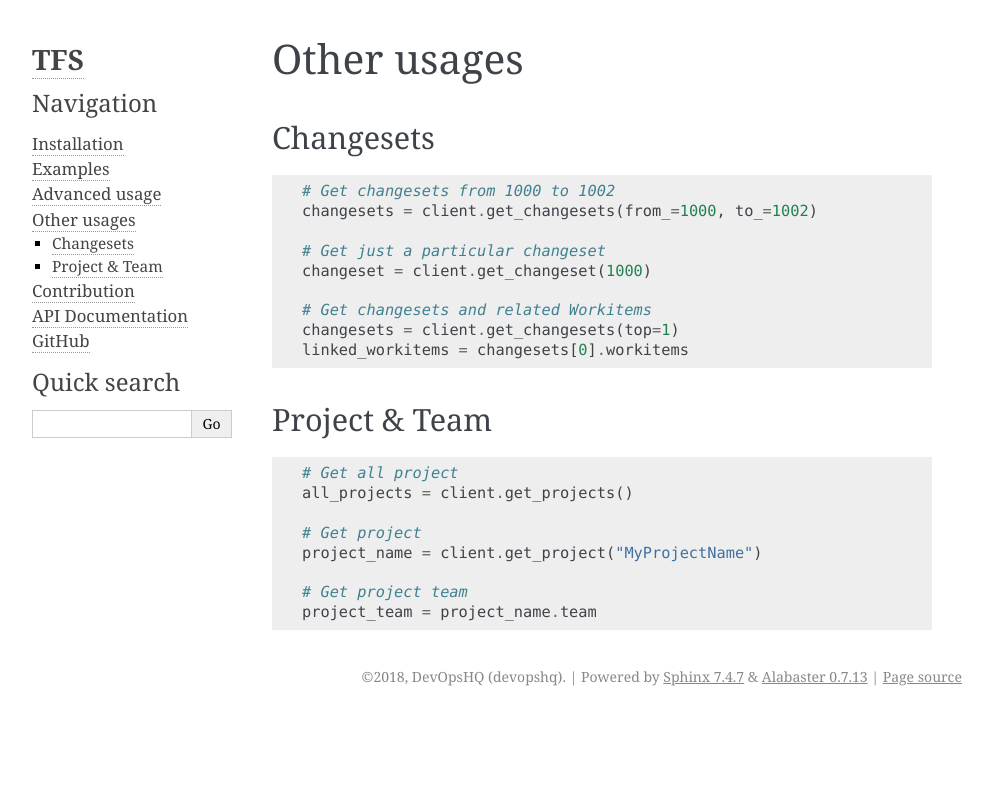
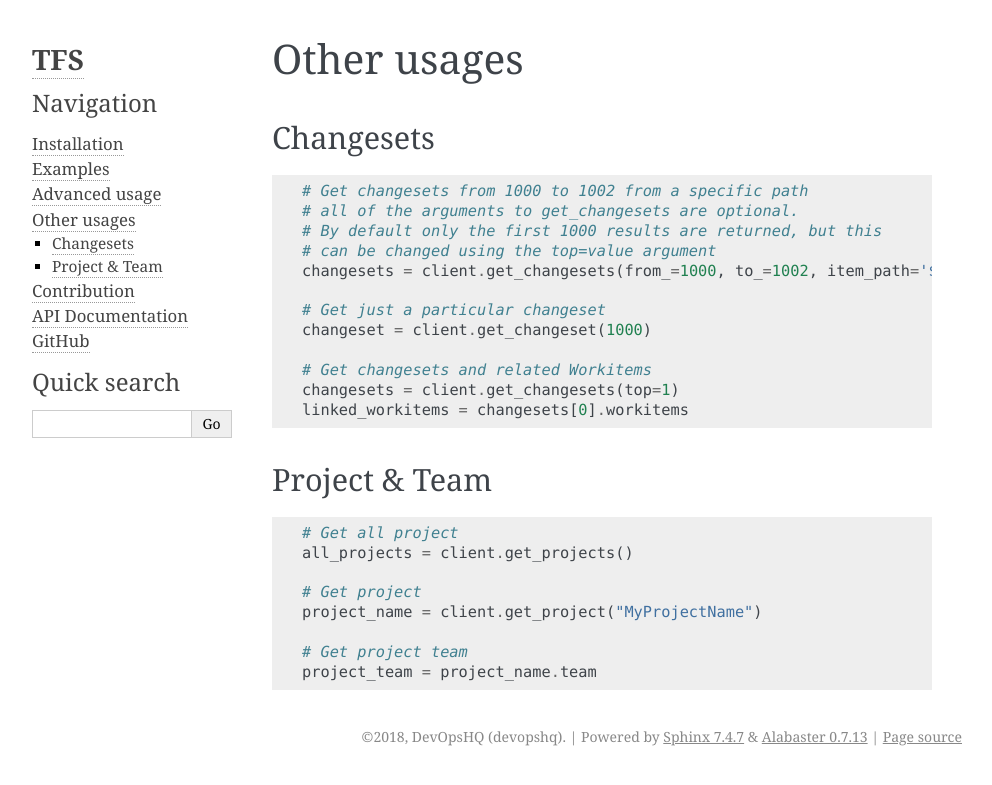
Before and after one commit to devopshq/tfs, a Sphinx documentation site: the page built from docs/others.rst, in a window 1280 px wide. Shown: the top 785 px of the page, without its empty margins (148-1140 px from the left). Built offline with Sphinx 7.4.7, drawn with Linux system fonts in a browser that asks for light colours.

```diff
--- a/docs/others.rst
+++ b/docs/others.rst
@@ -10,8 +10,11 @@
 
 ::
 
-    # Get changesets from 1000 to 1002
-    changesets = client.get_changesets(from_=1000, to_=1002)
+    # Get changesets from 1000 to 1002 from a specific path
+    # all of the arguments to get_changesets are optional.
+    # By default only the first 1000 results are returned, but this
+    # can be changed using the top=value argument
+    changesets = client.get_changesets(from_=1000, to_=1002, item_path='$/path/to/folder')
 
     # Get just a particular changeset
     changeset = client.get_changeset(1000)
```
Also changed, not shown: 2 other files.
